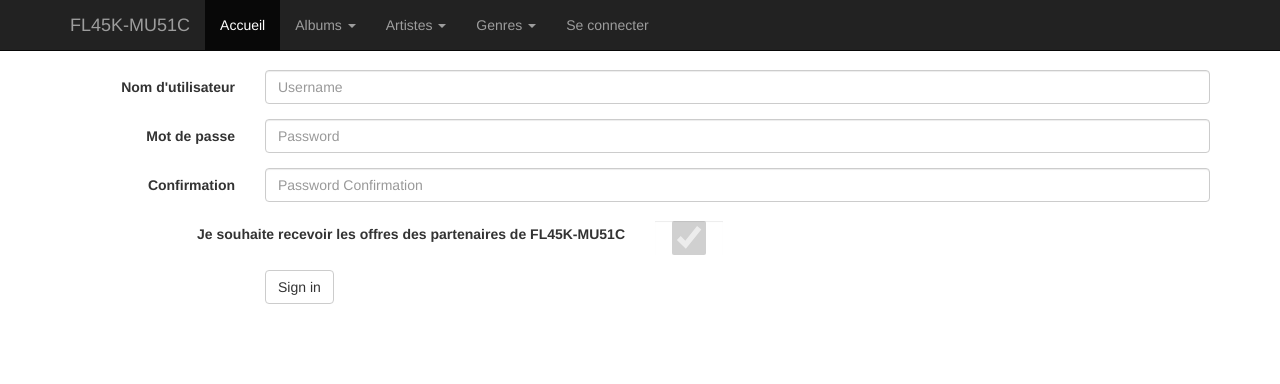
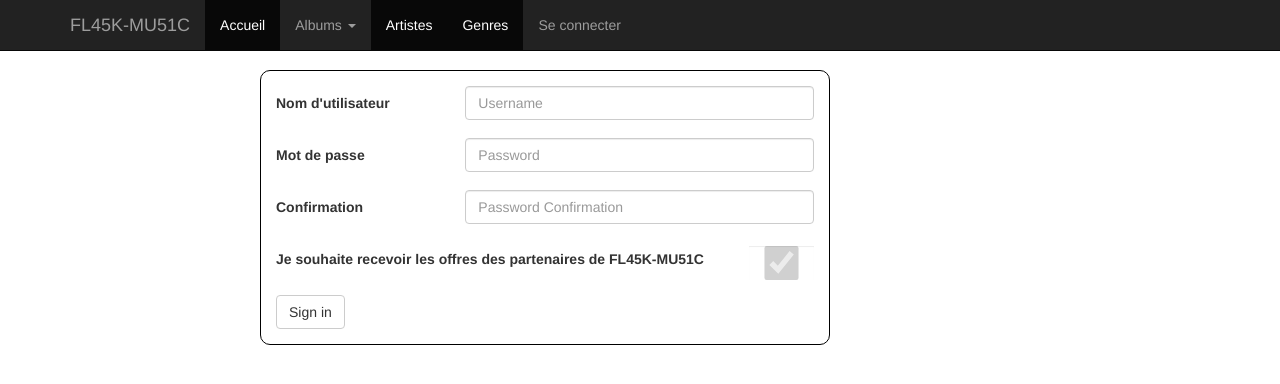
Before and after one commit to KelenFenrisson/IUTO_FlaskMusic, a Flask app: page /user/new/ in a window 1280 px wide. Shown: the top 384 px of the page. Run offline with Flask 2, Linux system fonts and the light colour scheme; some libraries are stand-ins or nearby versions.

Commit message:
mise en form du formulaire d'ajout d'un utilisateur

```diff
--- a/application/static/base.css
+++ b/application/static/base.css
@@ -2,8 +2,12 @@
   margin-top: 5em;
 }
 
-#contour-login{
+.contour{
   border: black solid 1px;
   border-radius:10px;
   padding-top: 15px;
 }
+
+.pad-label{
+  padding-top: 7px;
+}
--- a/application/templates/base.html
+++ b/application/templates/base.html
@@ -22,7 +22,9 @@
         </div>
         <div id="navbar" class="navbar-collapse collapse">
           <ul class="nav navbar-nav">
+
             <li class="active"><a href="/">Accueil</a></li>
+
             <li class="dropdown">
               <a href="#" class="dropdown-toggle" data-toggle="dropdown" role="button" aria-haspopup="true" aria-expanded="false">Albums <span class="caret"></span></a>
               <ul class="dropdown-menu">
@@ -34,28 +36,15 @@
                 <li><a href="#">Supprimer</a></li>
               </ul>
             </li>
-            <li class="dropdown">
-              <a href="#" class="dropdown-toggle" data-toggle="dropdown" role="button" aria-haspopup="true" aria-expanded="false">Artistes <span class="caret"></span></a>
-              <ul class="dropdown-menu">
-                <li><a href="{{ url_for('artist_list') }}">Rechercher</a></li>
-                <li role="separator" class="divider"></li>
-                <li class="dropdown-header">Actions utilisateurs</li>
-                <li><a href="#">Ajouter</a></li>
-                <li><a href="#">Modifier</a></li>
-                <li><a href="#">Supprimer</a></li>
-              </ul>
+
+            <li class="active">
+              <li class="active"><a href="{{ url_for('artist_list') }}">Artistes</a></li>
             </li>
-            <li class="dropdown">
-              <a href="#" class="dropdown-toggle" data-toggle="dropdown" role="button" aria-haspopup="true" aria-expanded="false">Genres <span class="caret"></span></a>
-              <ul class="dropdown-menu">
-                <li><a href="#">Rechercher</a></li>
-                <li role="separator" class="divider"></li>
-                <li class="dropdown-header">Actions utilisateurs</li>
-                <li><a href="#">Ajouter</a></li>
-                <li><a href="#">Modifier</a></li>
-                <li><a href="#">Supprimer</a></li>
-              </ul>
+
+            <li class="active">
+              <li class="active"><a href="{{ url_for('genre_list') }}">Genres</a></li>
             </li>
+
             <li>
               {% if current_user.is_authenticated %}
               <ul class="nav navbar-nav navbar-rigth.">
--- a/application/templates/login.html
+++ b/application/templates/login.html
@@ -2,7 +2,8 @@
 
 {% block main %}
 
-<div id="contour-login" class="col-lg-offset-2 col-lg-6 col-md-offset-2 col-md-8">
+<div class="col-lg-offset-2 col-lg-6 col-md-offset-2 col-md-8 contour">
+
 <form class="form-horizontal" role="form" method="POST" action="{{ url_for('login') }}">
   {{ form.hidden_tag() }}
 
--- a/application/templates/usercreation-form.html
+++ b/application/templates/usercreation-form.html
@@ -1,52 +1,55 @@
 {% extends "base.html" %}
 
 {% block main %}
+
+<div class="contour col-lg-offset-2 col-lg-6 col-md-offset-2 col-md-8">
+
   <form class="form-horizontal" role="form" method="POST" action="{{ url_for('create_account') }}">
     {{ form.hidden_tag() }}
 
     <div class="form-group">
-    <label for="username" class="col-sm-2 control-label">
+      <label for="username" class="col-lg-4 col-md-3 pad-label">
         {{ form.username.label }}
       </label>
-    <div class="col-sm-10">
+      <div class="col-lg-8 col-md-9">
         {{form.username(size=50, class_="form-control",placeholder="Username", required=form.username.flags.required)}}
       </div>
     </div>
 
     <div class="form-group">
-    <label for="password" class="col-sm-2 control-label">
+      <label for="password" class="col-lg-4 col-md-3 pad-label ">
         {{ form.password.label }}
       </label>
-    <div class="col-sm-10">
+      <div class="col-lg-8 col-md-9">
         {{ form.password(size=50,class_="form-control",placeholder="Password", required=form.password.flags.required) }}
       </div>
     </div>
 
     <div class="form-group">
-    <label for="pwconfirmation" class="col-sm-2 control-label">
+      <label for="pwconfirmation" class="col-lg-4 col-md-3 pad-label">
         {{ form.pwconfirmation.label }}
       </label>
-    <div class="col-sm-10">
+      <div class="col-lg-8 col-md-9">
         {{ form.pwconfirmation(size=50,class_="form-control",placeholder="Password Confirmation", required=form.pwconfirmation.flags.required) }}
       </div>
     </div>
 
     <div class="form-group">
-    <label for="pwconfirmation" class="col-sm-6 control-label">
+      <label for="pwconfirmation" class="col-lg-10 col-md-11 pad-label">
         {{ form.spambox.label }}
       </label>
-    <div class="col-sm-1 col-sm-10">
+      <div class="col-lg-2 col-md-1">
         {{ form.spambox(class_="form-control", disabled=True) }}
       </div>
     </div>
 
     <div class="form-group">
-    <div class="col-sm-offset-2 col-sm-10">
+      <div class="col-lg-12">
         <button type="submit" class="btn btn-default"> Sign in </button>
       </div>
     </div>
 
+  </form>
 
-
-</form>
+</div>
 {% endblock %}
--- a/application/views.py
+++ b/application/views.py
@@ -3,49 +3,25 @@ from flask_login import login_user, logout_user, login_required
 
 from .app import app, db
 from .form import LoginForm, NewUserForm, AlbumForm
-from .models import User, Artiste, Genre, get_artistes, get_albums, get_albums_par_artiste, get_albums_par_genre, \
+from .models import User, Artiste, Genre, get_artistes, get_albums, get_albums_par_artiste, get_albums_par_genre, get_genres,\
 	ajouter_album, ajouter_album_genre, ajouter_genre
 
 SITENAME = "FL45K-MU51C"
 
-
+########################### ACCUEIL ##########################################
 @app.route("/")
 def home():
-	return render_template("home.html", title=SITENAME, pagetitle="Accueil")
-
+	return render_template("album-list.html", title=SITENAME, pagetitle="Accueil", l_albums=get_albums())
 
 ########################### ARTISTES ##########################################
 @app.route("/artist/list")
 def artist_list():
 	return render_template("artist-list.html", title=SITENAME, pagetitle="Liste des artistes", l_artists=get_artistes())
 
-
-@app.route("/artist/add")
-@login_required
-def artist_add():
-	return render_template("artist-form.html", title=SITENAME, pagetitle="Ajouter un nouvel artiste", msg="",
-						   l_artists=[])
-
-
-@app.route("/artist/update")
-@login_required
-def artist_update():
-	return render_template("artist-form.html", title=SITENAME, pagetitle="Modifier les informations d'un artiste",
-						   msg="", l_artists=[])
-
-
-@app.route("/artist/save")
-@login_required
-def artist_save():
-	msg = "Artiste non enregistré"
-	return redirect(url_for("artist_list", msg=msg))
-
-
-@app.route("/artist/delete")
-@login_required
-def artist_delete():
-	return render_template("artist-list.html", title=SITENAME, pagetitle="Liste des artistes", msg="", l_artists=[])
-
+########################### GENRES ##########################################
+@app.route("/genre/list")
+def genre_list():
+	return render_template("genre-list.html", title=SITENAME, pagetitle="Liste des genres", l_genres=get_genres())
 
 ########################### AUTHENTIFICATION ##########################################
 
@@ -109,6 +85,7 @@ def album_list_by_genre(genre):
 
 
 @app.route("/album/new/", methods=("GET", "POST",))
+@login_required
 def album_add():
 	f = AlbumForm()
 	genres = Genre.query.all()
```
Also changed, not shown: application/templates/album-list.html (+2 -6 lines), application/templates/genre-list.html (+5 -6 lines). Lines whose indentation alone changed are shown as unchanged.
